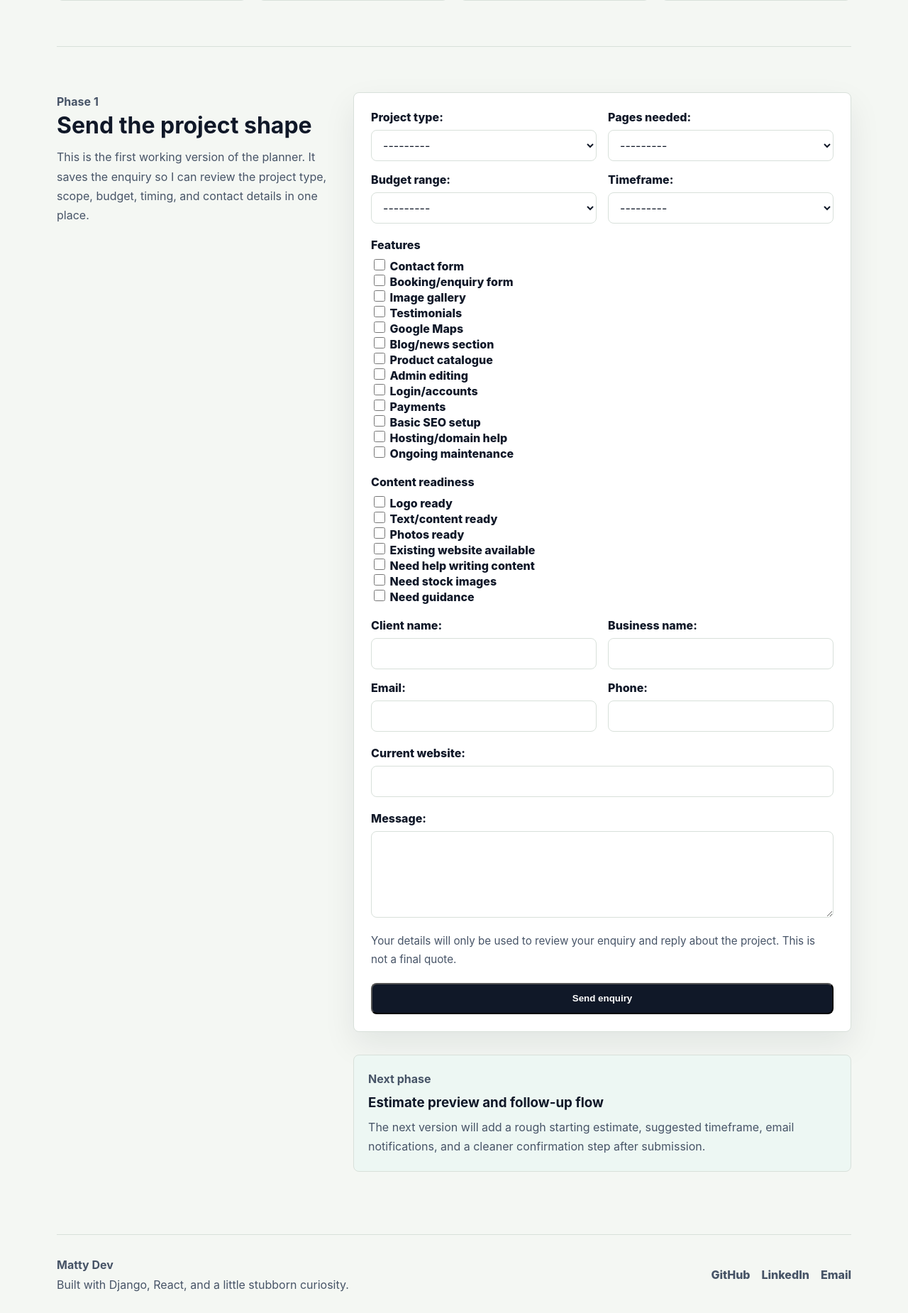
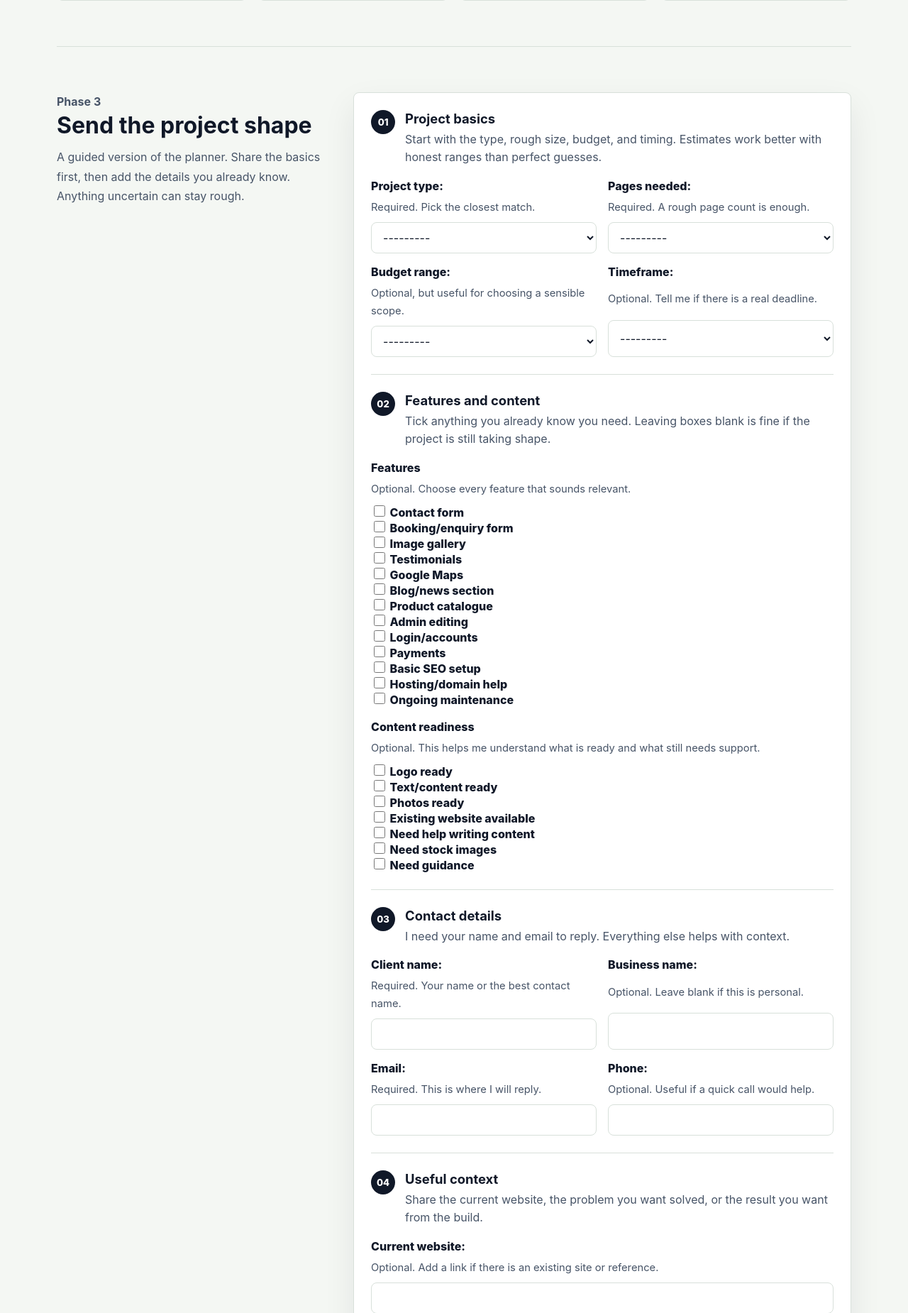
Before and after one commit to mattywebdev/portfolio, a Django app: page /start-project/ in a window 1280 px wide. Shown: the part 1065-2915 px from the top of the page at 71% size. Before the commit the page ends 2885 px from the top, so only its background shows below. Run offline with Django 5.2, Linux system fonts and the light colour scheme.

Commit message:
Clean test data and improve start project form flow

```diff
--- a/portfolio/static/portfolio/css/styles.css
+++ b/portfolio/static/portfolio/css/styles.css
@@ -802,12 +802,60 @@ h1 {
 
 .project-enquiry-form {
     display: grid;
-    gap: 20px;
+    gap: 24px;
     padding: 24px;
     border: 1px solid var(--border);
     border-radius: 8px;
     background: var(--surface);
     box-shadow: var(--shadow);
+}
+
+.form-section-block {
+    display: grid;
+    gap: 18px;
+    padding-bottom: 24px;
+    border-bottom: 1px solid var(--border);
+}
+
+.form-section-block:last-of-type {
+    padding-bottom: 0;
+    border-bottom: 0;
+}
+
+.form-section-heading {
+    display: grid;
+    grid-template-columns: 34px minmax(0, 1fr);
+    gap: 14px;
+    align-items: start;
+}
+
+.form-section-heading span {
+    display: inline-grid;
+    place-items: center;
+    width: 34px;
+    height: 34px;
+    border-radius: 999px;
+    background: var(--ink);
+    color: var(--surface);
+    font-size: 0.82rem;
+    font-weight: 800;
+}
+
+.form-section-heading h3 {
+    margin: 1px 0 6px;
+    font-size: 1.15rem;
+}
+
+.form-section-heading p,
+.field-help {
+    max-width: none;
+    margin: 0;
+    color: var(--muted);
+    line-height: 1.55;
+}
+
+.field-help {
+    font-size: 0.92rem;
 }
 
 .form-grid {
--- a/portfolio/templates/portfolio/start_project.html
+++ b/portfolio/templates/portfolio/start_project.html
@@ -74,11 +74,11 @@
 
     <section id="project-enquiry-form" class="section enquiry-form-section">
         <div>
-            <p class="eyebrow">Phase 1</p>
+            <p class="eyebrow">Phase 3</p>
             <h2>Send the project shape</h2>
             <p>
-                This is the first working version of the planner. It saves the enquiry so I
-                can review the project type, scope, budget, timing, and contact details in one place.
+                A guided version of the planner. Share the basics first, then add the
+                details you already know. Anything uncertain can stay rough.
             </p>
         </div>
 
@@ -91,75 +91,127 @@
                 </div>
             {% endif %}
 
+            <section class="form-section-block">
+                <div class="form-section-heading">
+                    <span>01</span>
+                    <div>
+                        <h3>Project basics</h3>
+                        <p>Start with the type, rough size, budget, and timing. Estimates work better with honest ranges than perfect guesses.</p>
+                    </div>
+                </div>
+
                 <div class="form-grid">
                     <div class="form-field">
                         {{ form.project_type.label_tag }}
+                        <p class="field-help">Required. Pick the closest match.</p>
                         {{ form.project_type }}
                         {{ form.project_type.errors }}
                     </div>
                     <div class="form-field">
                         {{ form.pages_needed.label_tag }}
+                        <p class="field-help">Required. A rough page count is enough.</p>
                         {{ form.pages_needed }}
                         {{ form.pages_needed.errors }}
                     </div>
                     <div class="form-field">
                         {{ form.budget_range.label_tag }}
+                        <p class="field-help">Optional, but useful for choosing a sensible scope.</p>
                         {{ form.budget_range }}
                         {{ form.budget_range.errors }}
                     </div>
                     <div class="form-field">
                         {{ form.timeframe.label_tag }}
+                        <p class="field-help">Optional. Tell me if there is a real deadline.</p>
                         {{ form.timeframe }}
                         {{ form.timeframe.errors }}
+                    </div>
+                </div>
+            </section>
+
+            <section class="form-section-block">
+                <div class="form-section-heading">
+                    <span>02</span>
+                    <div>
+                        <h3>Features and content</h3>
+                        <p>Tick anything you already know you need. Leaving boxes blank is fine if the project is still taking shape.</p>
                     </div>
                 </div>
 
                 <div class="form-field checkbox-fieldset">
                     <span class="field-label">{{ form.features.label }}</span>
+                    <p class="field-help">Optional. Choose every feature that sounds relevant.</p>
                     {{ form.features }}
                     {{ form.features.errors }}
                 </div>
 
                 <div class="form-field checkbox-fieldset">
                     <span class="field-label">{{ form.content_status.label }}</span>
+                    <p class="field-help">Optional. This helps me understand what is ready and what still needs support.</p>
                     {{ form.content_status }}
                     {{ form.content_status.errors }}
+                </div>
+            </section>
+
+            <section class="form-section-block">
+                <div class="form-section-heading">
+                    <span>03</span>
+                    <div>
+                        <h3>Contact details</h3>
+                        <p>I need your name and email to reply. Everything else helps with context.</p>
+                    </div>
                 </div>
 
                 <div class="form-grid">
                     <div class="form-field">
                         {{ form.client_name.label_tag }}
+                        <p class="field-help">Required. Your name or the best contact name.</p>
                         {{ form.client_name }}
                         {{ form.client_name.errors }}
                     </div>
                     <div class="form-field">
                         {{ form.business_name.label_tag }}
+                        <p class="field-help">Optional. Leave blank if this is personal.</p>
                         {{ form.business_name }}
                         {{ form.business_name.errors }}
                     </div>
                     <div class="form-field">
                         {{ form.email.label_tag }}
+                        <p class="field-help">Required. This is where I will reply.</p>
                         {{ form.email }}
                         {{ form.email.errors }}
                     </div>
                     <div class="form-field">
                         {{ form.phone.label_tag }}
+                        <p class="field-help">Optional. Useful if a quick call would help.</p>
                         {{ form.phone }}
                         {{ form.phone.errors }}
+                    </div>
+                </div>
+            </section>
+
+            <section class="form-section-block">
+                <div class="form-section-heading">
+                    <span>04</span>
+                    <div>
+                        <h3>Useful context</h3>
+                        <p>Share the current website, the problem you want solved, or the result you want from the build.</p>
                     </div>
                 </div>
 
                 <div class="form-field">
                     {{ form.current_website.label_tag }}
+                    <p class="field-help">Optional. Add a link if there is an existing site or reference.</p>
                     {{ form.current_website }}
                     {{ form.current_website.errors }}
                 </div>
 
                 <div class="form-field">
                     {{ form.message.label_tag }}
+                    <p class="field-help">Optional. A few sentences are enough. You can be messy here.</p>
                     {{ form.message }}
                     {{ form.message.errors }}
                 </div>
+            </section>
 
             <p class="privacy-note">
                 Your details will only be used to review your enquiry and reply about the project.
```
Lines whose indentation alone changed are shown as unchanged.
